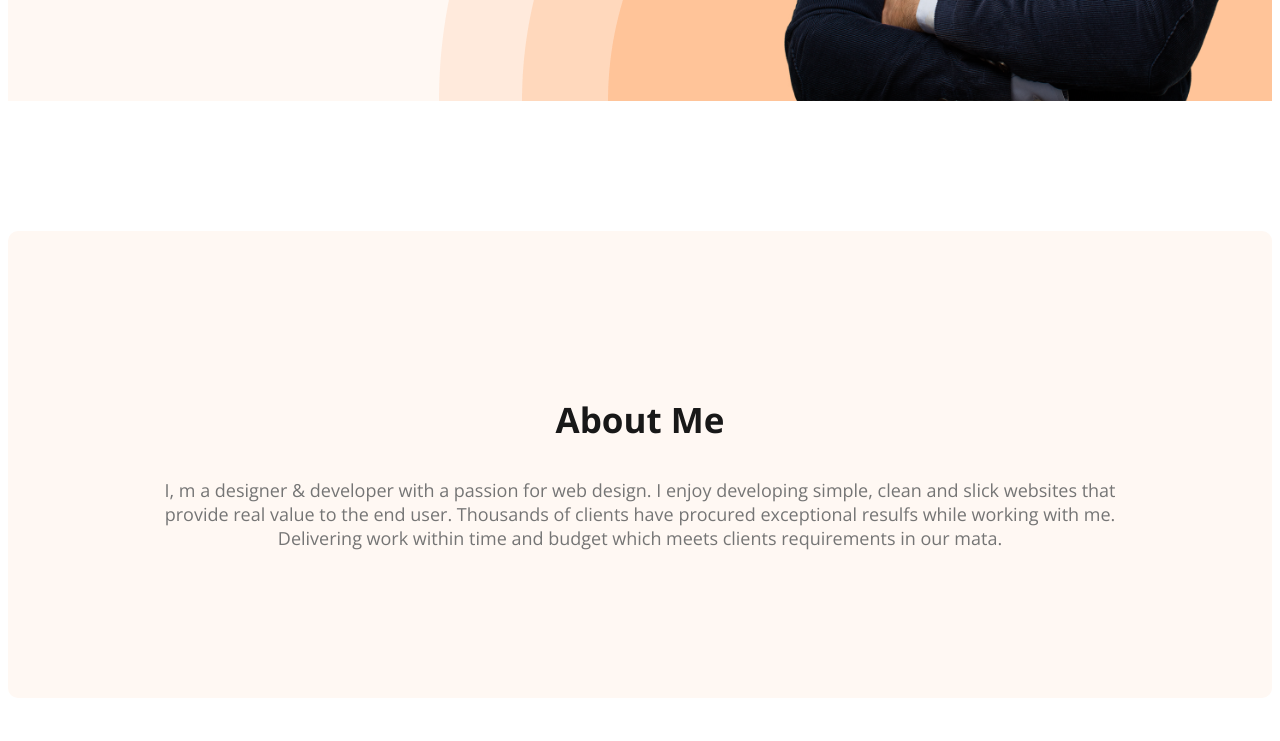
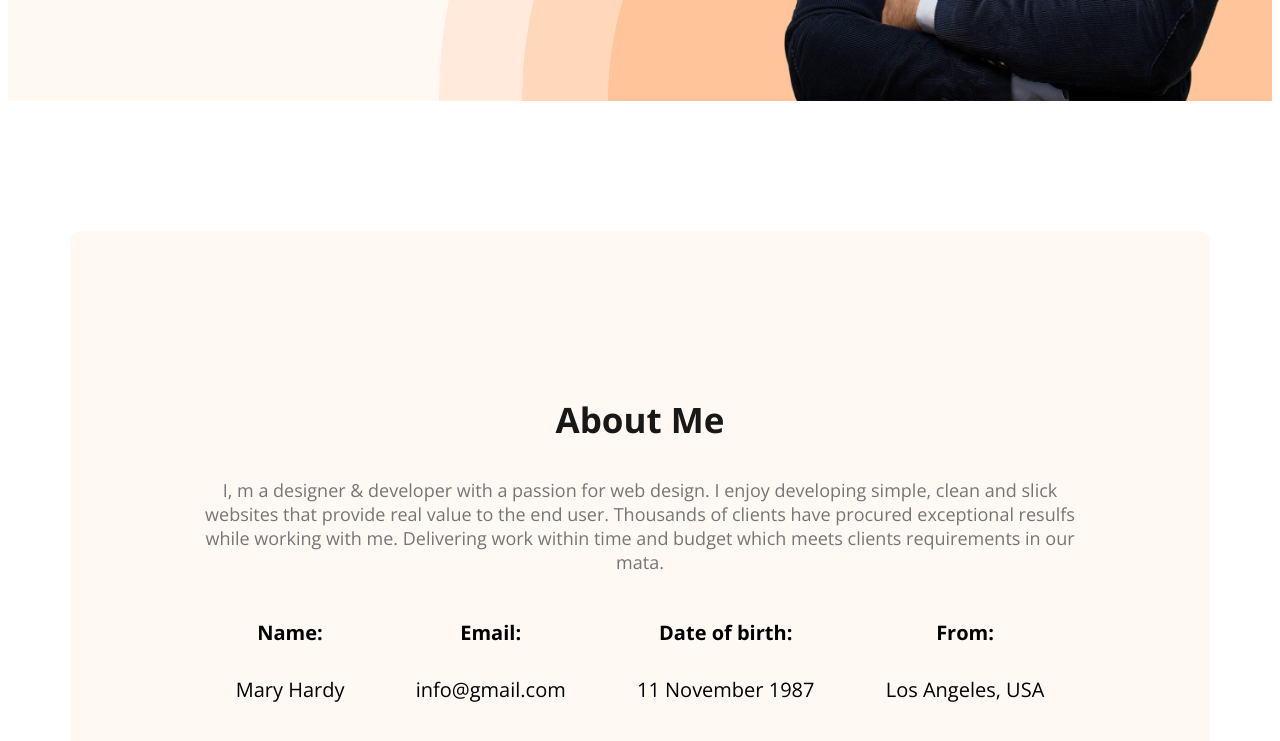
Before and after one commit to fahmidaa707/portfolio, a plain HTML site: page index.html in a window 1280 px wide. Shown: the part 667-1408 px from the top of the page. Drawn offline with nearby package versions, Linux system fonts and the light colour scheme.

Commit message:
about compleate

```diff
--- a/index.html
+++ b/index.html
@@ -1,14 +1,16 @@
 <!DOCTYPE html>
 <html lang="en">
+
 <head>
   <meta charset="UTF-8">
   <meta name="viewport" content="width=device-width, initial-scale=1.0">
   <title>Document</title>
   <link rel="stylesheet" href="styles/style.css">
   <link rel="preconnect" href="https://fonts.googleapis.com">
-<link rel="preconnect" href="https://fonts.gstatic.com" crossorigin>
-<link href="https://fonts.googleapis.com/css2?family=Open+Sans:wght@400;700;800&display=swap" rel="stylesheet">
+  <link rel="preconnect" href="https://fonts.gstatic.com" crossorigin>
+  <link href="https://fonts.googleapis.com/css2?family=Open+Sans:wght@400;700;800&display=swap" rel="stylesheet">
 </head>
+
 <body>
   <header class="header">
     <nav>
@@ -21,9 +23,10 @@
     </nav>
     <div class="banner">
       <div class="banner-content">
-        <h4 class="banner-greeting">Hi, I  am</h4>
+        <h4 class="banner-greeting">Hi, I am</h4>
         <h1 class="banner-title">Mary Hardy</h1>
-        <p class="banner-discription">Shot what able cold new see hold.Friendly as an betrayed formerly he. Morning because as to society behaved moments.</p>
+        <p class="banner-discription">Shot what able cold new see hold.Friendly as an betrayed formerly he. Morning
+          because as to society behaved moments.</p>
         <button class="btn-primary">Download CV</button>
         <button class="btn-primary">Contact</button>
       </div>
@@ -33,10 +36,32 @@
   <main>
     <section class="about">
       <h3 class="section-title">About Me</h3>
-      <p class="section-descroption">I, m a designer & developer with a passion for web design. I enjoy developing simple, clean and slick websites that provide real value to the end user. Thousands of clients have procured exceptional resulfs while working with me. Delivering work within time and budget which meets clients requirements in our mata.</p>
-
+      <p class="section-descroption">I, m a designer & developer with a passion for web design. I enjoy developing
+        simple, clean and slick websites that provide real value to the end user. Thousands of clients have procured
+        exceptional resulfs while working with me. Delivering work within time and budget which meets clients
+        requirements in our mata.</p>
+      <div class="about-info-contsiner">
+        <!-- .about-info*4>h4.infi-title+p.info-description -->
+        <div class="about-info">
+          <h4 class="infi-title">Name:</h4>
+          <p class="info-description">Mary Hardy</p>
+        </div>
+        <div class="about-info">
+          <h4 class="infi-title">Email:</h4>
+          <p class="info-description">info@gmail.com</p>
+        </div>
+        <div class="about-info">
+          <h4 class="infi-title">Date of birth:</h4>
+          <p class="info-description">11 November 1987</p>
+        </div>
+        <div class="about-info">
+          <h4 class="infi-title">From:</h4>
+          <p class="info-description">Los Angeles, USA</p>
+        </div>
+      </div>
     </section>
   </main>
   <footer></footer>
 </body>
+
 </html>
--- a/styles/style.css
+++ b/styles/style.css
@@ -103,6 +103,11 @@ nav a {
 }
 
 /* main section */
+main{
+    max-width: 1140px;
+    /* margin auto will devise equal by left and right */
+    margin: 0px auto;
+}
 .about {
     padding: 130px;
     border-radius: 10px;
@@ -122,3 +127,14 @@ text-align: center;
 font-size: 18px;
 
 }
+.about-info-contsiner{
+    display: flex;
+    justify-content: space-around;
+}
+.about-info{
+    text-align: center;
+    font-size: 20px;
+    font-weight: 400;
+    line-height: 30px;
+
+}
```
